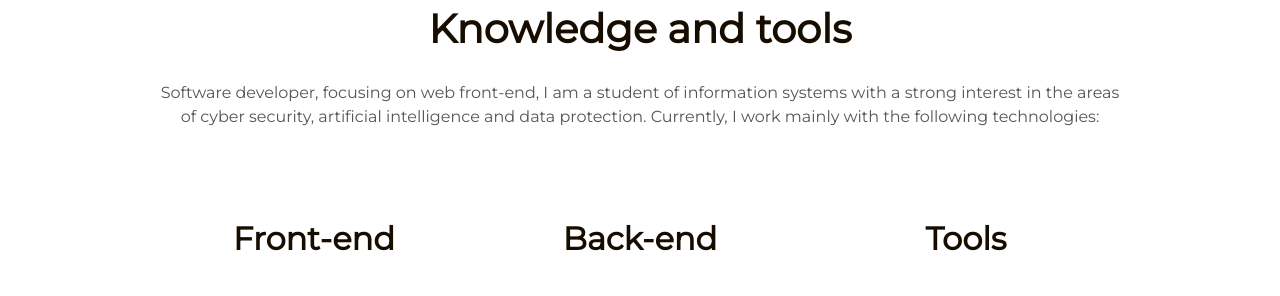
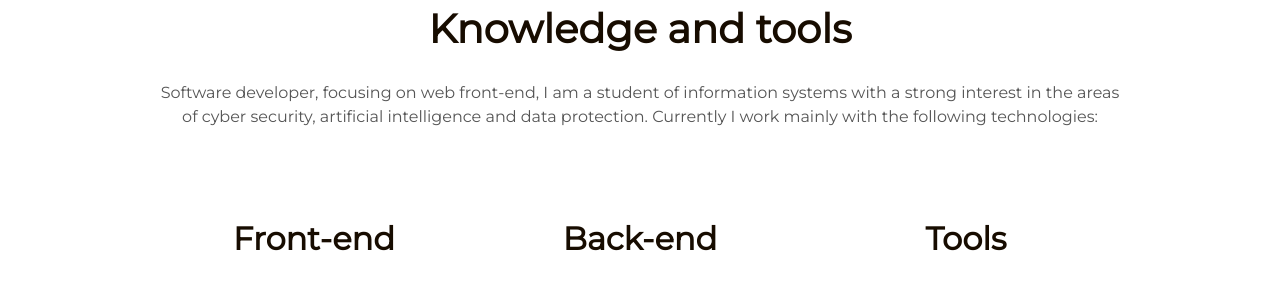
Before and after one commit to notelho/notelho.github.io, a Jekyll site: the page built from index.md, in a window 1280 px wide and 900 px high, scrolled down 799 px. Shown: the part 177-473 px from the top of the window. Built offline with Jekyll 4.4.1, drawn with Linux system fonts in a browser that asks for light colours.

Commit message:
removing a cool comma

```diff
--- a/_includes/home-about.html
+++ b/_includes/home-about.html
@@ -4,7 +4,7 @@
         <h1> Knowledge and tools </h1>
         <p>
             {{site.user_description}}
-            Currently, I work mainly with the following technologies:
+            Currently I work mainly with the following technologies:
         </p>
     </div>
 
```
Also changed, not shown: 1 other file.
